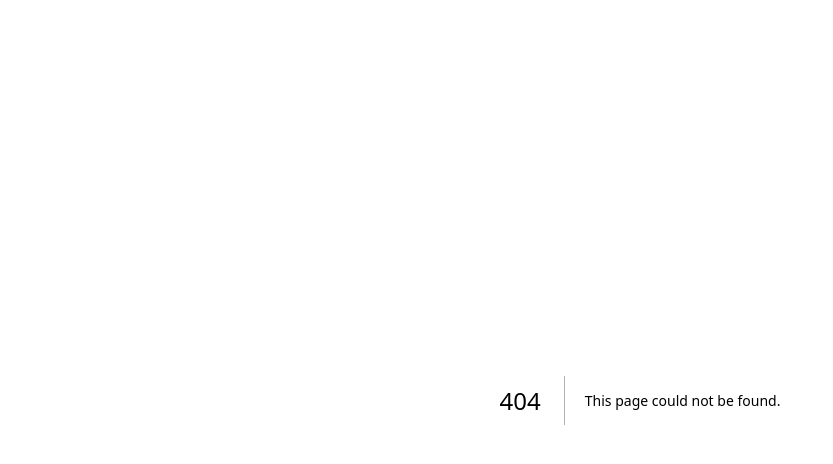
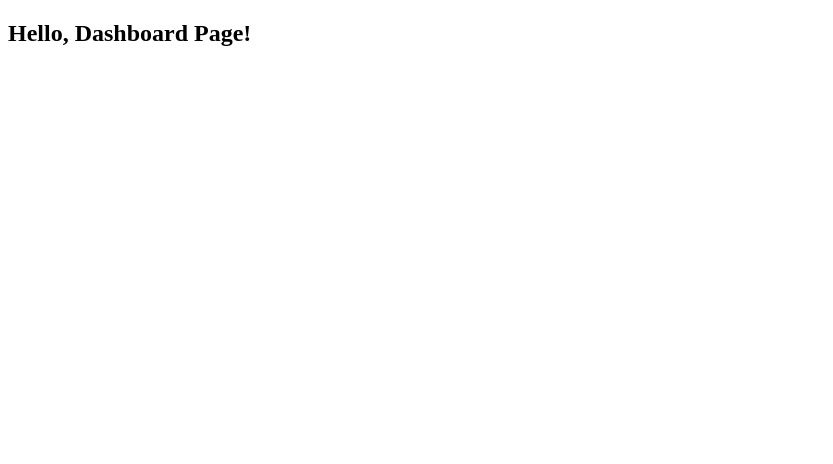
Before and after one commit to ot-nemoto/nextjs-tutorial, a Next.js app: page /dashboard in a window 1280 px wide. Before the commit this address had no page. Shown: the top 464 px of the page, without its empty margins (0-833 px from the left). Built offline with nearby package versions, Linux system fonts and the light colour scheme.

Commit message:
Pages and Layouts
ref https://nextjs.org/docs/app/building-your-application/routing/pages-and-layouts

```diff
--- /dev/null
+++ b/app/dashboard/layout.tsx
@@ -0,0 +1,14 @@
+export default function DashboardLayout({
+    children, // will be a page or nested layout
+}: {
+    children: React.ReactNode;
+}) {
+    return (
+        <section>
+            {/* Include shared UI here e.g. a header or sidebar */}
+            <nav></nav>
+
+            {children}
+        </section>
+    );
+}
--- /dev/null
+++ b/app/dashboard/page.tsx
@@ -0,0 +1,4 @@
+// `app/dashboard/page.tsx` is the UI for the `/dashboard` URL
+export default function Page() {
+    return <h1>Hello, Dashboard Page!</h1>;
+}
--- a/app/page.tsx
+++ b/app/page.tsx
@@ -1,3 +1,4 @@
+// `app/page.tsx` is the UI for the `/` URL
 export default function Page() {
-    return <h1>Hello, Next.js!!</h1>;
+    return <h1>Hello, Home page!</h1>;
 }
```
Also changed, not shown: tsconfig.json (+16 -4 lines), 1 other file (tests, documents, lock files or other folders).
